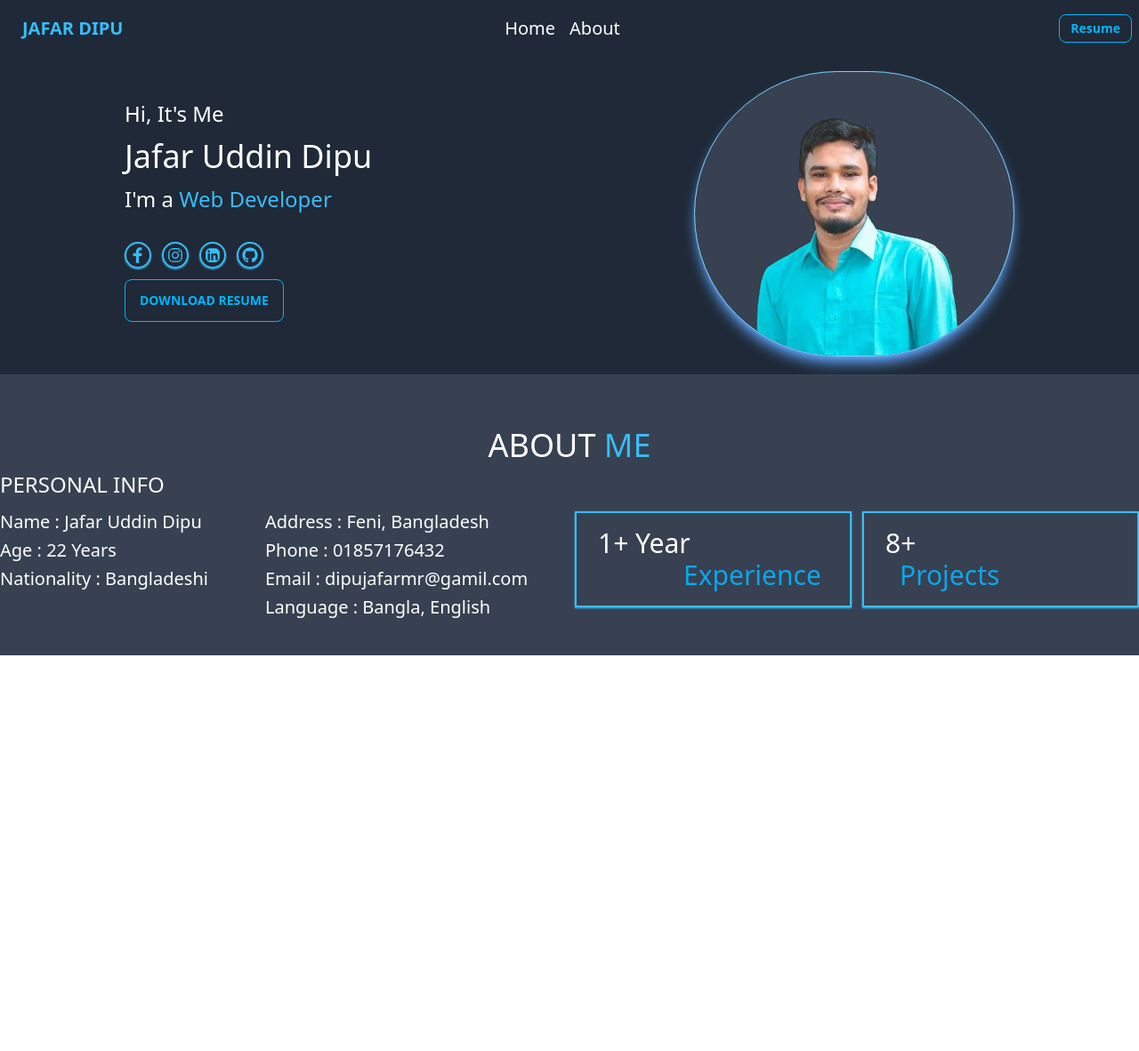
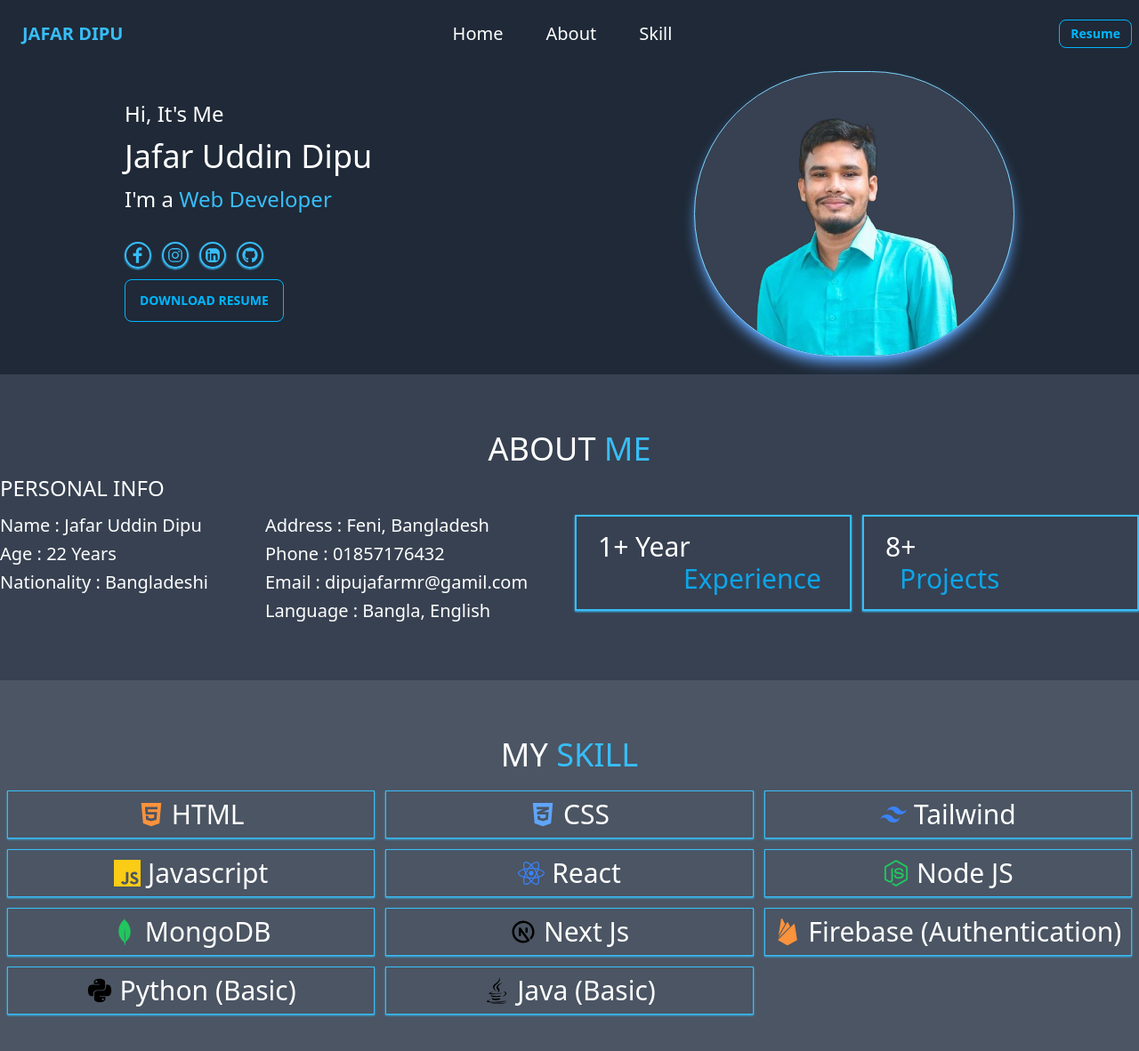
Before and after one commit to dipujafar/portfolio, a React (Vite) app: page / in a window 1280 px wide. Shown: the top 1182 px of the page at 89% size. Before the commit the page ends 800 px from the top, so only its background shows below. Built offline with nearby package versions, Linux system fonts and the light colour scheme.

Commit message:
added skill section

```diff
--- a/src/About.jsx
+++ b/src/About.jsx
@@ -2,9 +2,9 @@
 
 const About = () => {
     return (
-        <div className="bg-gray-700 text-white py-10">
+        <div id="about" className="bg-gray-700 text-white py-16">
             <div className="max-w-7xl mx-auto">
-            <h1 className="text-4xl uppercase text-center pt-5 font-medium">About <span className="text-sky-400">Me</span></h1>
+            <h1 className="text-4xl uppercase text-center  font-medium">About <span className="text-sky-400">Me</span></h1>
             <div className="flex items-center flex-col lg:flex-row gap-3">
                 <div className="flex-1">
                     <h1 className="text-2xl uppercase font-medium p-2 md:p-0 mt-2">Personal Info</h1>
--- a/src/App.jsx
+++ b/src/App.jsx
@@ -1,6 +1,7 @@
 import About from "./About"
 import Banner from "./Banner"
 import Navbar from "./Navbar"
+import Skill from "./Skill"
 
 
 function App() {
@@ -9,6 +10,7 @@ function App() {
       <Navbar></Navbar>
       <Banner></Banner>
       <About></About>
+      <Skill></Skill>
     </>
   )
 }
--- a/src/Navbar.jsx
+++ b/src/Navbar.jsx
@@ -1,8 +1,9 @@
 
 const Navbar = () => {
   const navLink = <>
-    <li className="hover:text-sky-300 text-xl mr-4">Home</li>
-    <li className="hover:text-sky-300 text-xl mr-4">About</li>
+    <li className="hover:text-sky-300 text-xl mr-4"><a href="#">Home</a></li>
+    <li className="hover:text-sky-300 text-xl mr-4"><a href="#about">About</a></li>
+    <li className="hover:text-sky-300 text-xl mr-4"><a href="#skill">Skill</a></li>
   </>
   return (
     <div className="bg-gray-800 text-white fixed w-full">
@@ -27,7 +28,7 @@ const Navbar = () => {
             </div>
             <ul
               tabIndex={0}
-              className="menu menu-sm dropdown-content mt-3 z-[1] p-2 shadow bg-base-100 rounded-box w-52"
+              className="menu menu-sm dropdown-content mt-3 z-[1] p-2 shadow bg-base-100 rounded-box text-gray-800 w-52"
             >
              {navLink}
             </ul>
--- /dev/null
+++ b/src/Skill.jsx
@@ -0,0 +1,29 @@
+import { FaCss3Alt, FaHtml5, FaJava, FaNodeJs, FaPython, FaReact } from "react-icons/fa";
+import { SiFirebase, SiJavascript, SiMongodb, SiTailwindcss } from "react-icons/si";
+import { TbBrandNextjs } from "react-icons/tb";
+
+
+const Skill = () => {
+    return (
+        <div id="skill" className="bg-gray-600 text-white py-16">
+        <div className="max-w-7xl mx-auto">
+            <h1 className="text-center text-4xl uppercase font-medium">my <span className="text-sky-400">skill </span></h1>
+            <div className="mt-5 grid grid-cols-2 lg:grid-cols-3 gap-3 px-2">
+                <p className="border border-sky-400  shadow-sm shadow-sky-400 p-2 text-3xl flex justify-center items-center gap-2"><FaHtml5 className="text-orange-400" />HTML</p>
+                <p className="border border-sky-400 shadow-sm shadow-sky-400 p-2 text-3xl flex justify-center items-center gap-2"><FaCss3Alt className="text-blue-400" />CSS</p>
+                <p className="border border-sky-400 shadow-sm shadow-sky-400 p-2 text-3xl flex justify-center items-center gap-2"><SiTailwindcss className="text-blue-500" />Tailwind</p>
+                <p className="border border-sky-400 shadow-sm shadow-sky-400 p-2 text-3xl flex justify-center items-center gap-2"><SiJavascript className="text-yellow-400" />Javascript</p>
+                <p className="border border-sky-400 shadow-sm shadow-sky-400 p-2 text-3xl flex justify-center items-center gap-2"><FaReact className="text-blue-500" />React</p>
+                <p className="border border-sky-400 shadow-sm shadow-sky-400 p-2 text-3xl flex justify-center items-center gap-2"><FaNodeJs className="text-green-500" />Node JS</p>
+                <p className="border border-sky-400 shadow-sm shadow-sky-400 p-2 text-3xl flex justify-center items-center gap-2"><SiMongodb className="text-green-500" />MongoDB</p>
+                <p className="border border-sky-400 shadow-sm shadow-sky-400 p-2 text-3xl flex justify-center items-center gap-2"><TbBrandNextjs className="text-black" />Next Js</p>
+                <p className="border border-sky-400 shadow-sm shadow-sky-400 p-2 text-3xl flex justify-center items-center gap-2"><SiFirebase className="text-orange-400" />Firebase (Authentication)</p>
+                <p className="border border-sky-400 shadow-sm shadow-sky-400 p-2 text-3xl flex justify-center items-center gap-2"><FaPython className="text-black" />Python (Basic)</p>
+                <p className="border border-sky-400 shadow-sm shadow-sky-400 p-2 text-3xl flex justify-center items-center gap-2"><FaJava className="text-black" />Java (Basic)</p>
+            </div>
+        </div>
+        </div>
+    );
+};
+
+export default Skill;
```
